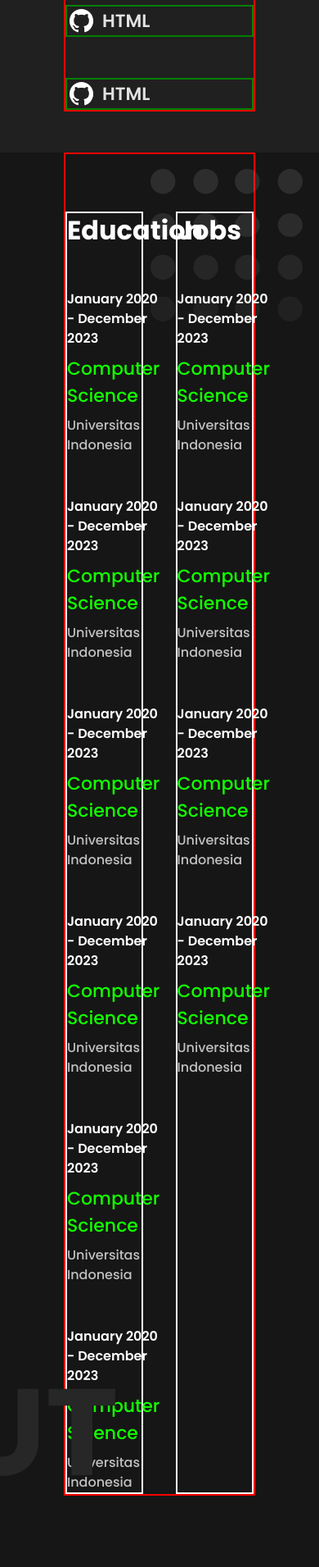
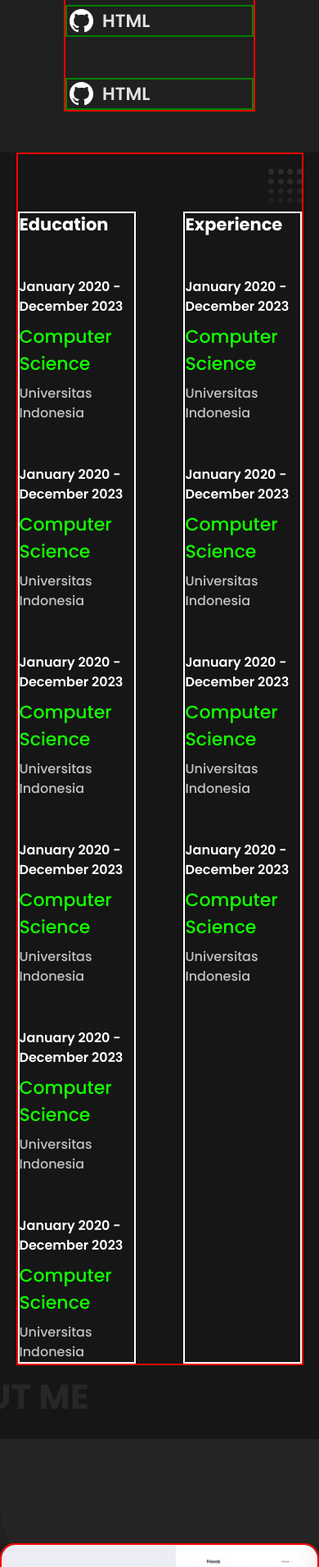
Before and after one commit to dzikriqalampacil/personal-website, a Next.js app: page / in a window 390 px wide. Shown: the part 2403-4314 px from the top of the page at 82% size. Built offline with nearby package versions, Linux system fonts and the light colour scheme.

Commit message:
feat: handle responsiveness for experience

```diff
--- a/ui/component/Experiences/index.jsx
+++ b/ui/component/Experiences/index.jsx
@@ -19,14 +19,14 @@ function Item({ date, title, institution }) {
 
 function Experiences() {
     return (
-        <VStack bg={'#161616'} minH='100vh' position={'relative'} overflow='hidden' pb='280px'>
-            <Text fontWeight={700} color={'#272727'} fontSize={'150px'} position={'absolute'} left='-50' bottom='5'>
+        <VStack bg={'#161616'} minH='100vh' position={'relative'} overflow='hidden' pb={{ base: '90px', sm: '120px', md: '280px' }}>
+            <Text fontWeight={700} color={'#272727'} fontSize={{ base: '42px', md: '100px', lg: '150px' }} position={'absolute'} left={{ base: '-4', md: '-10', lg: '-65' }} bottom='5'>
                 UT ME
             </Text>
-            <Image src={'/assets/exballs.svg'} position={'absolute'} right='5' top='5' />
-            <SimpleGrid columns={2} pt='70px' spacingX={'17%'} w='60%' border='2px solid red' alignSelf={'center'}>
+            <Image src={'/assets/exballs.svg'} position={'absolute'} right='5' top='5' boxSize={{ base: '42px', md: '100px', lg: '170px' }} />
+            <SimpleGrid columns={2} pt='70px' spacingX={'17%'} w={{ base: '90%', md: '60%' }} border='2px solid red' alignSelf={'center'}>
                 <VStack alignItems={'flex-start'} border='2px solid white' spacing={'51px'}>
-                    <Heading fontWeight={700} color={'white'} fontSize={'32px'}>Education</Heading>
+                    <Heading fontWeight={700} color={'white'} fontSize={{ base: '21px', lg: '33px' }}>Education</Heading>
                     <Item date={'January 2020 - December 2023'} title={'Computer Science'} institution={'Universitas Indonesia'} />
                     <Item date={'January 2020 - December 2023'} title={'Computer Science'} institution={'Universitas Indonesia'} />
                     <Item date={'January 2020 - December 2023'} title={'Computer Science'} institution={'Universitas Indonesia'} />
@@ -35,7 +35,7 @@ function Experiences() {
                     <Item date={'January 2020 - December 2023'} title={'Computer Science'} institution={'Universitas Indonesia'} />
                 </VStack>
                 <VStack alignItems={'flex-start'} border='2px solid white' spacing={'51px'}>
-                    <Heading fontWeight={700} color={'white'} fontSize={'32px'}>Jobs</Heading>
+                    <Heading fontWeight={700} color={'white'} fontSize={{ base: '21px', lg: '33px' }}>Experience</Heading>
                     <Item date={'January 2020 - December 2023'} title={'Computer Science'} institution={'Universitas Indonesia'} />
                     <Item date={'January 2020 - December 2023'} title={'Computer Science'} institution={'Universitas Indonesia'} />
                     <Item date={'January 2020 - December 2023'} title={'Computer Science'} institution={'Universitas Indonesia'} />
```
